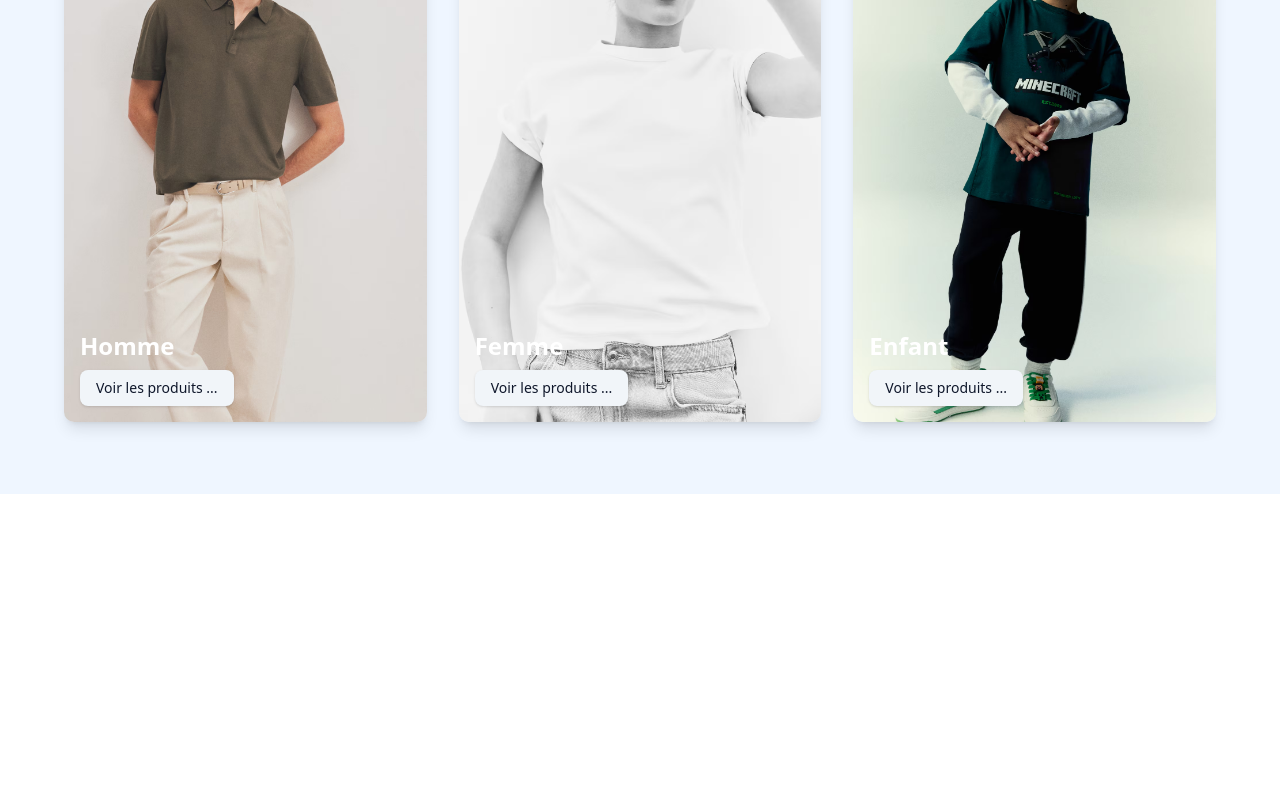
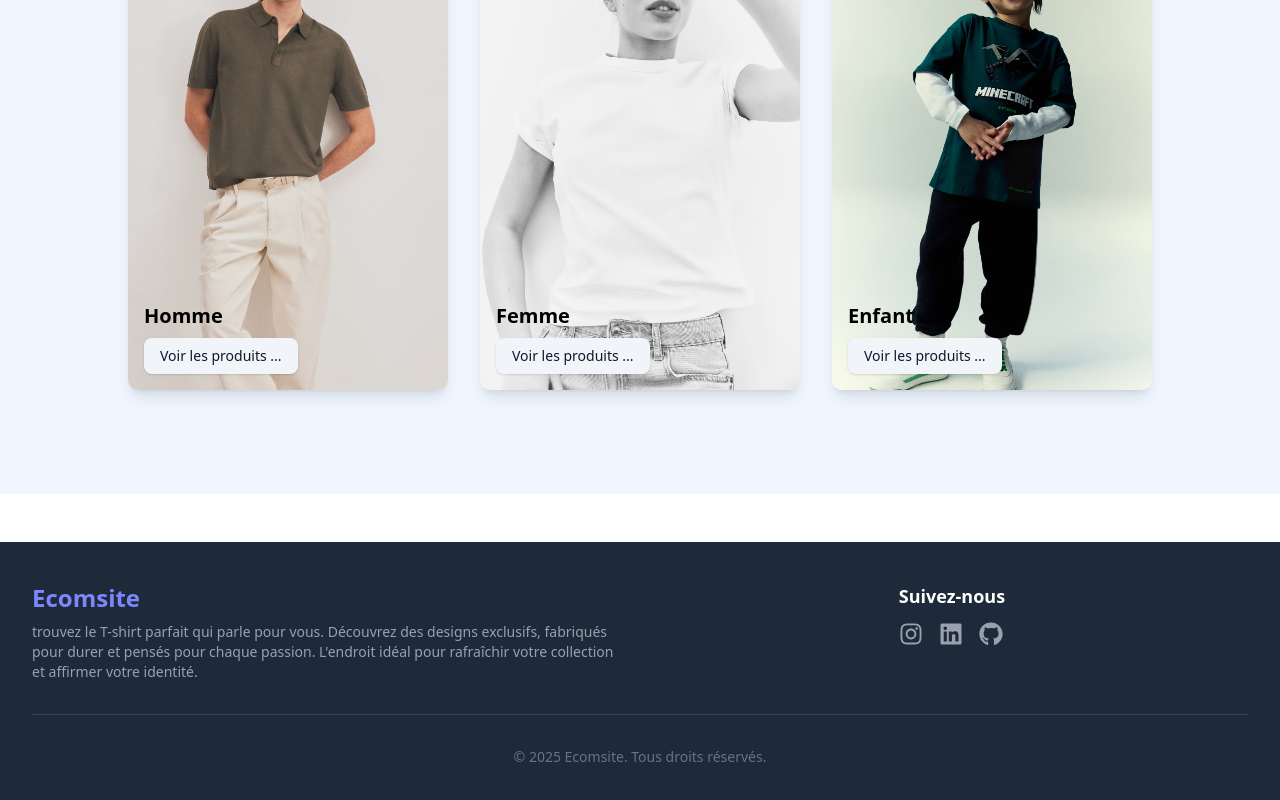
Before and after one commit to elamaimhamza/ecomsiteweb, a React (Vite) app: page / in a window 1280 px wide. Shown: the part 306-1106 px from the top of the page. Before the commit the page ends 800 px from the top, so only its background shows below. Built offline with nearby package versions, Linux system fonts and the light colour scheme.

Commit message:
Ajouter le footer à tout les pages de mon site

```diff
--- a/package.json
+++ b/package.json
@@ -23,6 +23,7 @@
     "next-themes": "^0.4.6",
     "react": "^19.1.1",
     "react-dom": "^19.1.1",
+    "react-icons": "^5.5.0",
     "react-router-dom": "^7.9.4",
     "sonner": "^2.0.7",
     "tailwind-merge": "^3.3.1",
--- /dev/null
+++ b/src/components/Footer.jsx
@@ -0,0 +1,74 @@
+import React from "react";
+import { FaGithub, FaInstagram, FaLinkedin } from "react-icons/fa";
+
+const Footer = () => {
+  const currentYear = new Date().getFullYear();
+
+  const navLinks = [
+    { name: "Accueil", href: "#" },
+    { name: "Services", href: "#" },
+    { name: "À Propos", href: "#" },
+    { name: "Contact", href: "#" },
+  ];
+
+  const socialLinks = [
+    { icon: FaInstagram, href: "https://instagram.com", label: "Instagram" },
+    { icon: FaLinkedin, href: "https://linkedin.com", label: "LinkedIn" },
+    {
+      icon: FaGithub,
+      href: "https://github.com/elamaimhamza",
+      label: "GitHub",
+    },
+  ];
+
+  return (
+    <footer className="bg-gray-800 text-white mt-12">
+      <div className="max-w-7xl mx-auto py-10 px-4 sm:px-6 lg:px-8">
+        <div className="grid grid-cols-2 md:grid-cols-2 gap-8 border-b border-gray-700 pb-8">
+          {/* Section 1: Nom du Site */}
+          <div className="col-span-2 md:col-span-1">
+            <h3 className="text-2xl font-bold text-indigo-400">Ecomsite</h3>
+            <p className="mt-2 text-gray-400 text-sm">
+              trouvez le T-shirt parfait qui parle pour vous. Découvrez des
+              designs exclusifs, fabriqués pour durer et pensés pour chaque
+              passion. L'endroit idéal pour rafraîchir votre collection et
+              affirmer votre identité.
+            </p>
+          </div>
+
+          {/* Section 4: Réseaux Sociaux */}
+          <div className="flex justify-center">
+            <div>
+              <h4 className="text-lg font-semibold mb-3  text-white">
+                Suivez-nous
+              </h4>
+              <div className="flex space-x-4">
+                {socialLinks.map((social) => (
+                  <a
+                    key={social.label}
+                    href={social.href}
+                    target="_blank"
+                    rel="noopener noreferrer"
+                    aria-label={social.label}
+                    className="text-gray-400 hover:text-indigo-400 transition duration-300"
+                  >
+                    <social.icon className="h-6 w-6" />
+                  </a>
+                ))}
+              </div>
+            </div>
+          </div>
+        </div>
+
+        {/* Pied de page inférieur (Copyright) */}
+        <div className="pt-8 text-center">
+          <p className="text-gray-500 text-sm">
+            &copy; {currentYear} Ecomsite. Tous droits réservés.
+          </p>
+        </div>
+      </div>
+    </footer>
+  );
+};
+
+export default Footer;
--- /dev/null
+++ b/src/components/Nav.jsx
@@ -0,0 +1,79 @@
+import { useAuth } from "@/context/AuthContext";
+import {
+  HomeIcon,
+  LogInIcon,
+  LogOutIcon,
+  ShoppingCart,
+  UserIcon,
+  X,
+} from "lucide-react";
+import React, { useState } from "react";
+import { Link } from "react-router-dom";
+import Cart from "./cart";
+
+export default function Nav() {
+  const [isPanierOpen, setIsPanierOpen] = useState(false);
+  const { user, logout, loading, isAdmin } = useAuth();
+  return (
+    <div>
+      <header className="relative">
+        <div className="fixed top-0 w-full z-[100] items-center justify-between flex bg-gray-800 bg-opacity-90 px-12 py-4 mx-auto ">
+          <div className="text-2xl text-white font-semibold inline-flex items-center">
+            {/* <Logo /> */}
+            <Link to="/">
+              <HomeIcon />
+            </Link>
+          </div>
+          {isAdmin && (
+            <div className="absolute text-white right-1/2 translate-x-1/2">
+              Espace Admin
+            </div>
+          )}
+          <div>
+            <ul className="flex items-center text-white">
+              <div
+                onClick={() => {
+                  setIsPanierOpen(!isPanierOpen);
+                }}
+                className="flex w-8 h-8 items-center p-1 bg-neutral-100/50 rounded-sm border border-neutral-200 cursor-pointer hover:bg-neutral-100/20 transition-all duration-150"
+              >
+                <ShoppingCart className=" text-white" />
+              </div>
+              {loading == false && user ? (
+                <>
+                  <li className="ml-5 px-2 py-1 flex items-center">
+                    <Link to={"/profile"}>
+                      <div className="flex gap-2">
+                        <UserIcon className="mr-2" /> {user.nom || "User"}
+                      </div>
+                    </Link>
+                  </li>
+                  <li
+                    className="ml-5 px-2 py-1 cursor-pointer"
+                    onClick={logout}
+                  >
+                    <LogOutIcon className="inline mr-1" /> Logout
+                  </li>
+                </>
+              ) : (
+                <>
+                  <li className="ml-5 px-2 py-1">
+                    <Link className="flex" to="/login">
+                      <LogInIcon className="mx-1" /> Login
+                    </Link>
+                  </li>
+                  <li className="ml-5 px-2 py-1">
+                    <Link className="flex underline" to="/register">
+                      Register
+                    </Link>
+                  </li>
+                </>
+              )}
+            </ul>
+          </div>
+        </div>
+        <Cart isPanierOpen={isPanierOpen} setIsPanierOpen={setIsPanierOpen} />
+      </header>
+    </div>
+  );
+}
--- a/src/layouts/Layout.jsx
+++ b/src/layouts/Layout.jsx
@@ -1,4 +1,6 @@
 import Cart from "@/components/cart";
+import Footer from "@/components/Footer";
+import Nav from "@/components/Nav";
 import { useAuth } from "@/context/AuthContext";
 import {
   HomeIcon,
@@ -16,68 +18,11 @@ export default function Layout() {
   const { user, logout, loading, isAdmin } = useAuth();
   return (
     <>
-      <header className="relative">
-        <div className="fixed top-0 w-full z-[100] items-center justify-between flex bg-gray-800 bg-opacity-90 px-12 py-4 mx-auto ">
-          <div className="text-2xl text-white font-semibold inline-flex items-center">
-            {/* <Logo /> */}
-            <Link to="/">
-              <HomeIcon />
-
-            </Link>
-          </div>
-          {isAdmin && (
-            <div className="absolute text-white right-1/2 translate-x-1/2">
-              Espace Admin
-            </div>
-          )}
-          <div>
-            <ul className="flex items-center text-white">
-              <div
-                onClick={() => {
-                  setIsPanierOpen(!isPanierOpen);
-                }}
-                className="flex w-8 h-8 items-center p-1 bg-neutral-100/50 rounded-sm border border-neutral-200 cursor-pointer hover:bg-neutral-100/20 transition-all duration-150"
-              >
-                <ShoppingCart className=" text-white" />
-              </div>
-              {loading == false && user ? (
-                <>
-                  <li className="ml-5 px-2 py-1 flex items-center">
-                    <Link to={"/profile"}>
-                      <div className="flex gap-2">
-                        <UserIcon className="mr-2" /> {user.nom || "User"}
-                      </div>
-                    </Link>
-                  </li>
-                  <li
-                    className="ml-5 px-2 py-1 cursor-pointer"
-                    onClick={logout}
-                  >
-                    <LogOutIcon className="inline mr-1" /> Logout
-                  </li>
-                </>
-              ) : (
-                <>
-                  <li className="ml-5 px-2 py-1">
-                    <Link className="flex" to="/login">
-                      <LogInIcon className="mx-1" /> Login
-                    </Link>
-                  </li>
-                  <li className="ml-5 px-2 py-1">
-                    <Link className="flex underline" to="/register">
-                      Register
-                    </Link>
-                  </li>
-                </>
-              )}
-            </ul>
-          </div>
-        </div>
-        <Cart isPanierOpen={isPanierOpen} setIsPanierOpen={setIsPanierOpen} />
-      </header>
+      <Nav />
       <main className="relative pt-0">
         <Outlet />
       </main>
+      <Footer />
     </>
   );
 }
--- a/src/pages/Home.jsx
+++ b/src/pages/Home.jsx
@@ -45,7 +45,7 @@ const Home = () => {
           "dans notre Boutique"
         )}
       </h1>
-      <div className="grid grid-cols-1 md:grid-cols-3 gap-8 w-full max-w-6xl">
+      <div className="grid grid-cols-1 md:grid-cols-3 gap-8 w-full max-w-5xl">
         {categories.map((cat) => (
           <Link
             to={`/products`}
@@ -61,7 +61,7 @@ const Home = () => {
               className="h-full object-contain transform group-hover:scale-105 transition-transform duration-300"
             />
             <div className="absolute inset-0 bg-transparent bg-opacity-40 flex flex-col justify-end p-4">
-              <h2 className="text-white text-2xl font-semibold">{cat.name}</h2>
+              <h2 className="text-black text-xl font-semibold">{cat.name}</h2>
               <Button variant="secondary" className="mt-2 w-fit">
                 Voir les produits ...
               </Button>
@@ -69,7 +69,9 @@ const Home = () => {
           </Link>
         ))}
       </div>
+
     </div>
+
   );
 };
 
```
Also changed, not shown: 1 other file (tests, documents, lock files or other folders).
